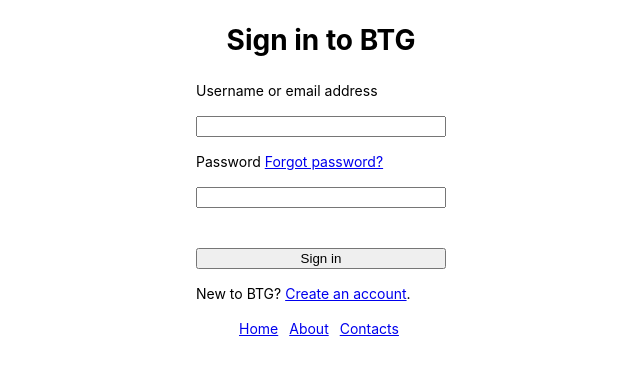
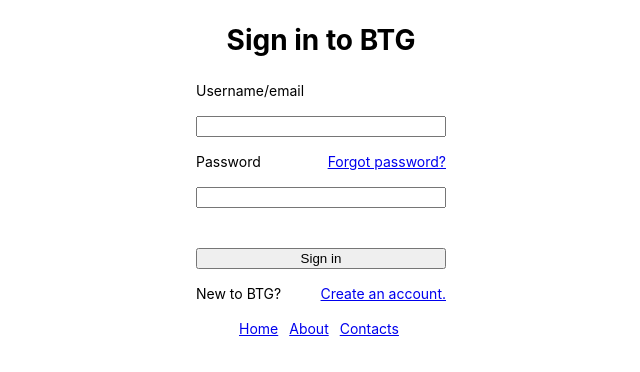
Before and after one commit to itacademy-hw/birtuganchik, a React (Create React App) app: page / in a window 1280 px wide. Shown: the top 372 px of the page, without its empty margins (319-959 px from the left). Built offline with nearby package versions, Linux system fonts and the light colour scheme.

Commit message:
Update Login.js

```diff
--- a/src/publicPages/login/Login.js
+++ b/src/publicPages/login/Login.js
@@ -17,7 +17,6 @@ let LoginPage = styled.div `
         text-align: center;
         width: 100%;
     }
-
     input {
         width: 100%;
     }
@@ -29,6 +28,12 @@ let LoginPage = styled.div `
         margin-right: 5px;
         padding: 3px;
        }
+       .psw_reset {
+        float: right;
+       }
+       .crt_account {
+        float: right;
+       }
 `;
 
 class Login extends Component {
@@ -39,17 +44,24 @@ class Login extends Component {
 
     render() {
         let {login, password} = this.loginData;
+        /*  signIn = () => {
+            if (this.id.login_data === login){
+                if(this.id.password_data === password ){
+                    return "Sign In Success!";
+                }
+            }
+        }; */
 
         return (
             <LoginPage>
             <div className="login">
                 <h1>Sign in to BTG</h1>
-                <p>Username or email address</p>
-                <input value={login}/>
-                <p>Password <a class="label-link" href="/password_reset">Forgot password?</a></p>
-                <input value={password}/>
+                <p>Username/email</p>
+                <input type="text" id="login_data" />
+                <p>Password   <a class="psw_reset" href="/password_reset">Forgot password?</a></p>
+                <input type="text" id="password_data"/>
                 <button className="btn_signing">Sign in</button>
-                <p class="signup">New to BTG? <a href="/login">Create an account</a>.</p>
+                <p class="signup">New to BTG? <a className="crt_account" href="/login">Create an account.</a></p>
             </div>
             <div className="navigation_footer">
                 <ul>
```
